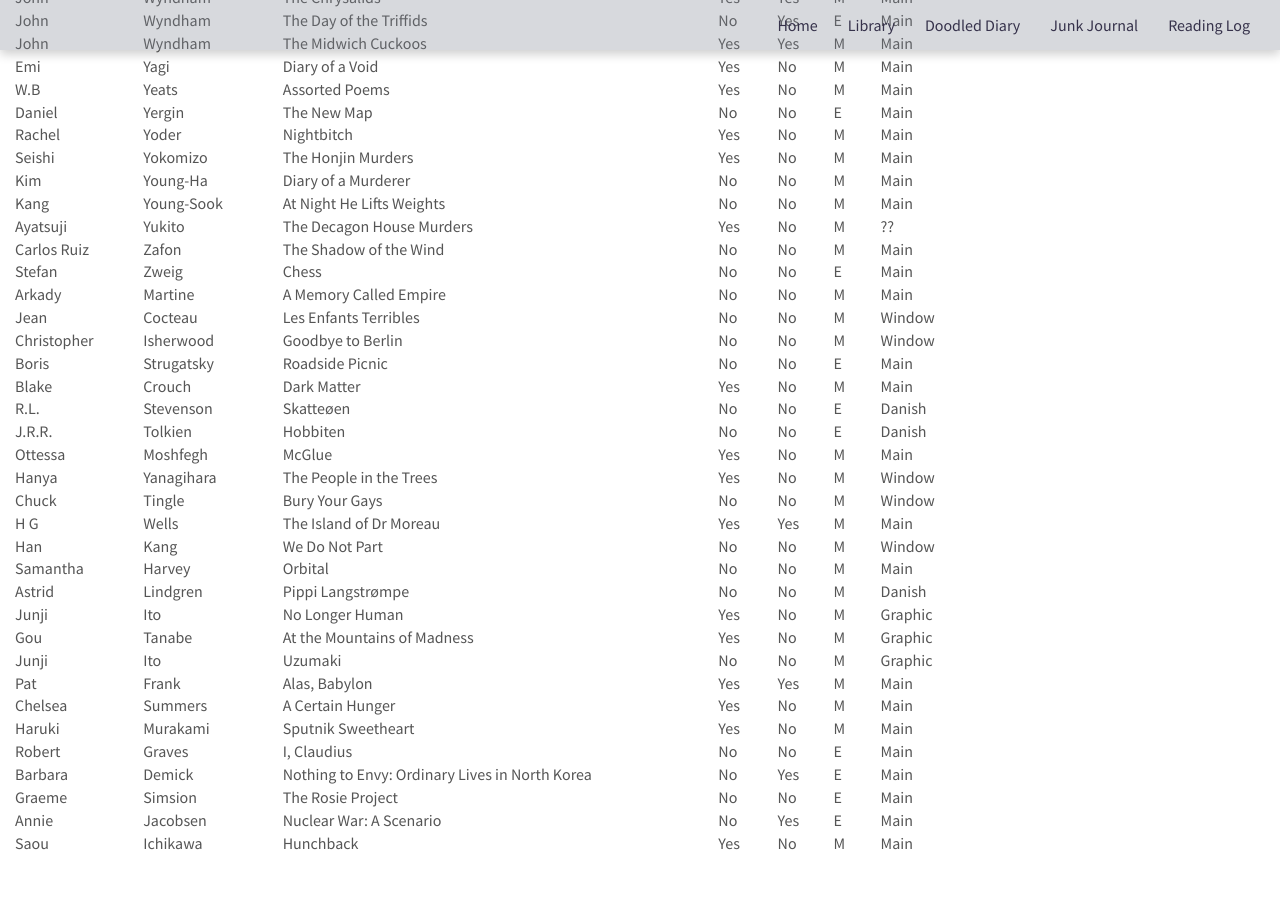
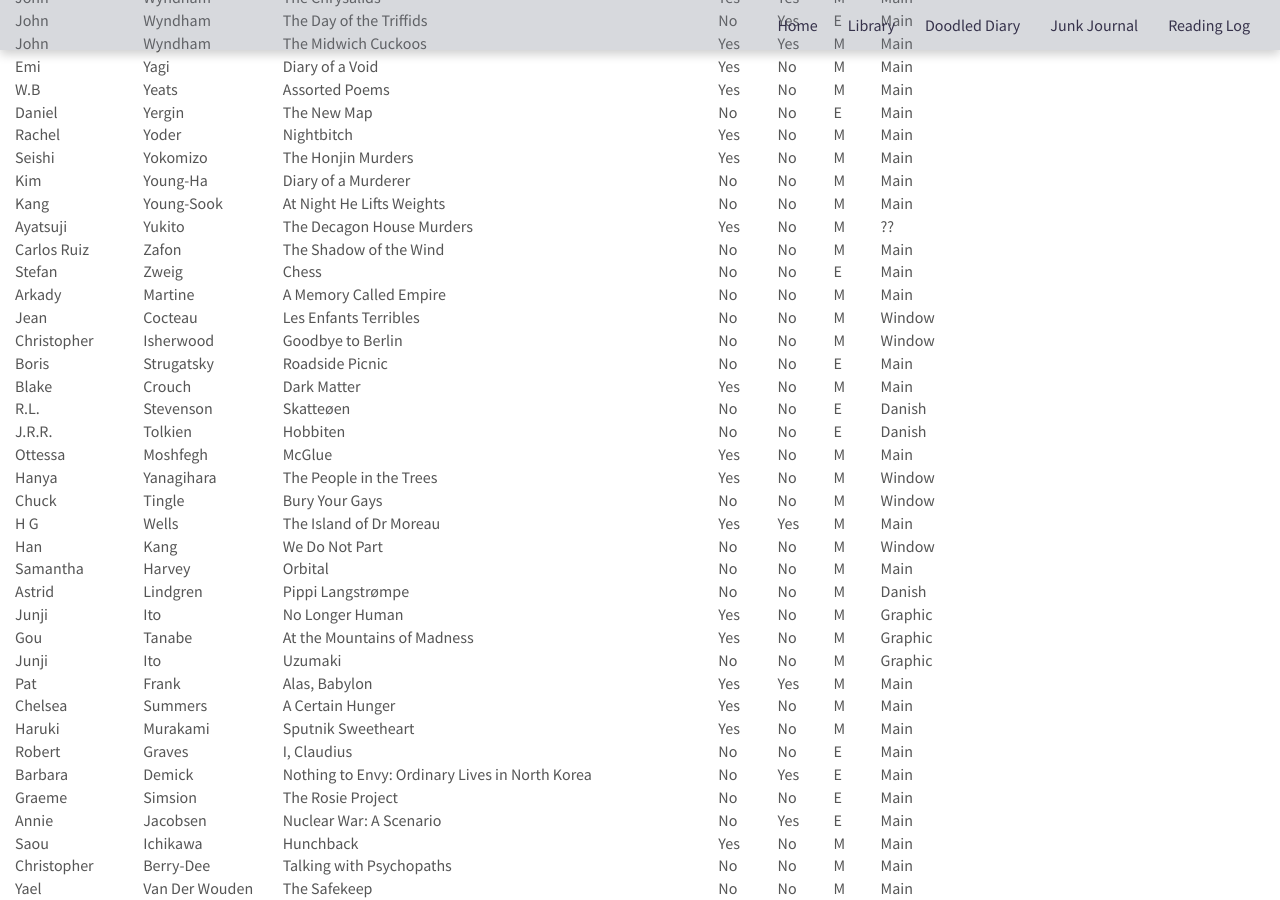
Before and after one commit to max15w/etroligtsted, a Jekyll site: the page built from _pages/readingbooks.md, in a window 1280 px wide and 900 px high, scrolled down 9838 px. Built offline with Jekyll 4.4.1, drawn with Linux system fonts in a browser that asks for light colours; our own code applies the rules of GitHub Pages for plain Markdown files; before the commit the page ends 10692 px from its top, so only the background shows below that.

Commit message:
Adding books

```diff
--- a/_pages/readingbooks.md
+++ b/_pages/readingbooks.md
@@ -465,3 +465,5 @@
 | Graeme              | Simsion            | The Rosie Project                                                | No            | No             | E           | Main     |
 | Annie               | Jacobsen           | Nuclear War: A Scenario                                          | No            | Yes            | E           | Main     |
 | Saou                | Ichikawa           | Hunchback                                                        | Yes           | No             | M           | Main     |
+| Christopher         | Berry-Dee          | Talking with Psychopaths                                         | No            | No             | M           | Main     |
+| Yael                | Van Der Wouden     | The Safekeep                                                     | No            | No             | M           | Main     |
```
